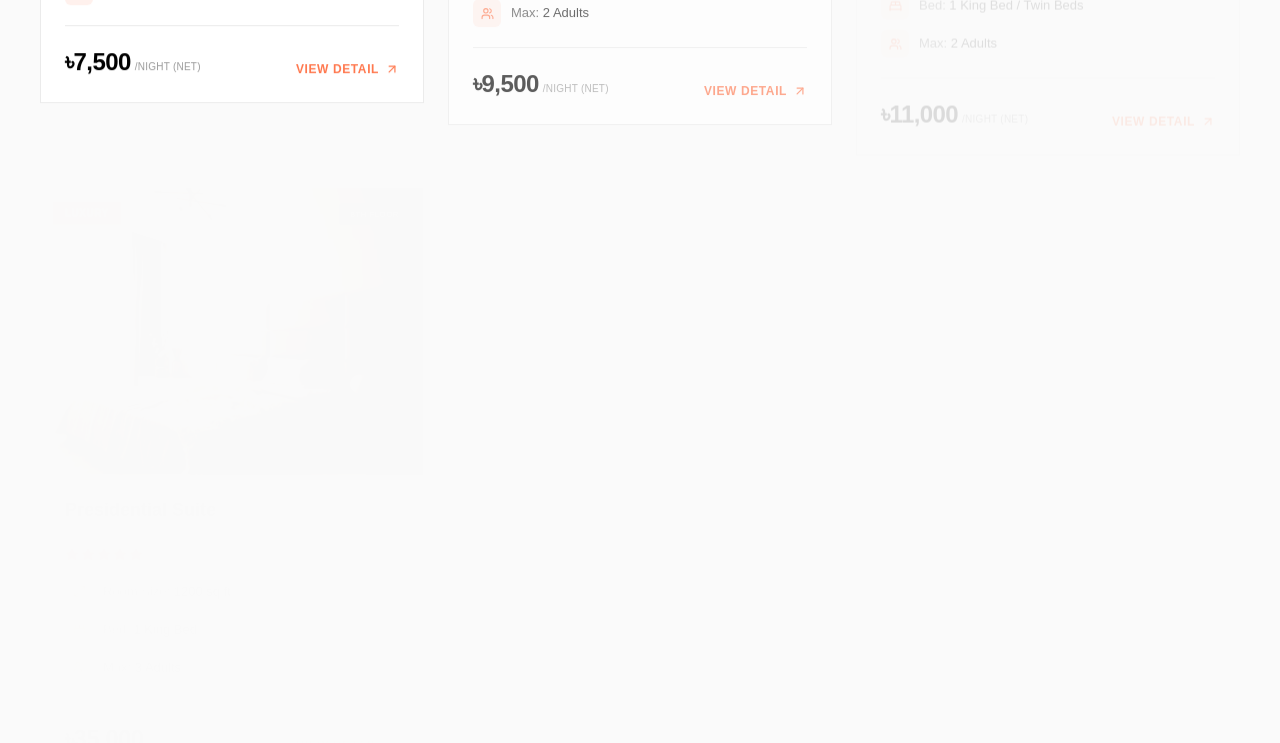
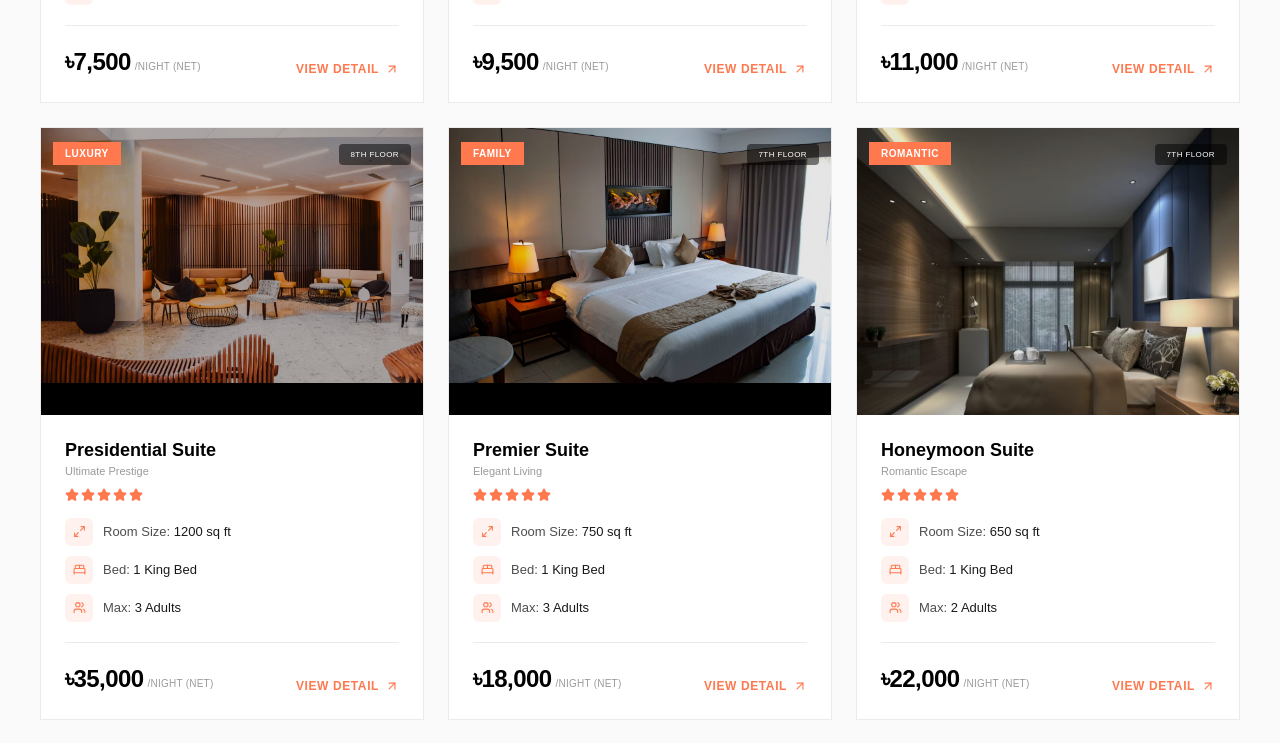
Before and after one commit to inoodex0/The-Azura, a Next.js app: page /rooms in a window 1280 px wide. Shown: the part 1380-2123 px from the top of the page. Built offline with nearby package versions, Linux system fonts and the light colour scheme.

Commit message:
Update facilities and rooms pages: Add "Book Now" button to facilities, refactor room data structure, and enhance image paths

```diff
--- a/src/app/facilities/page.tsx
+++ b/src/app/facilities/page.tsx
@@ -25,7 +25,7 @@ const facilities = [
       "Take a refreshing break and unwind beside our beautifully designed infinity pool. With stunning views and a serene atmosphere, it's the perfect place to soak up the sun and let your worries drift away.",
     image: "/images/facilities/pool.webp",
     icon: Waves,
-
+    button: "Book Now",
     link: "/booking",
     features: ["Heated Pool", "Poolside Bar", "Sun Loungers", "Towel Service"],
   },
@@ -230,12 +230,21 @@ export default function FacilitiesPage() {
                       alt={item.title}
                       className="w-full h-full object-cover transition-transform duration-700 group-hover:scale-110"
                     />
-                    <div className="absolute inset-0 bg-gradient-to-t from-black/60 via-transparent to-transparent" />
+                    <div className="absolute inset-0 bg-gradient-to-t from-black/70 via-black/10 to-transparent" />
 
                     {/* Icon badge */}
                     <div className="absolute top-4 right-4 flex h-10 w-10 items-center justify-center bg-[#ff784e] text-white">
                       <Icon size={18} />
                     </div>
+
+                    {/* Book Now button on image */}
+                    <Link
+                      href={item.link}
+                      className="absolute bottom-4 left-4 inline-flex items-center gap-2 bg-white/95 backdrop-blur-sm text-[#1a1a1a] px-5 py-2.5 text-[10px] font-bold uppercase tracking-[0.12em] hover:bg-[#ff784e] hover:text-white transition-all duration-300"
+                    >
+                      {item.button}
+                      <ArrowUpRight size={13} className="transition-transform group-hover:translate-x-0.5 group-hover:-translate-y-0.5" />
+                    </Link>
                   </div>
 
                   {/* Content */}
@@ -263,17 +272,6 @@ export default function FacilitiesPage() {
                         </span>
                       ))}
                     </div>
-
-                    <Link
-                      href={item.link}
-                      className="mt-5 inline-flex items-center gap-2 text-xs font-bold uppercase tracking-[0.12em] text-[#1a1a1a] hover:text-[#ff784e] transition-colors"
-                    >
-                      {item.button}
-                      <ArrowUpRight
-                        size={14}
-                        className="transition-transform group-hover:translate-x-0.5 group-hover:-translate-y-0.5"
-                      />
-                    </Link>
                   </div>
                 </div>
               );
--- a/src/app/rooms/page.tsx
+++ b/src/app/rooms/page.tsx
@@ -16,100 +16,9 @@ import {
   Phone,
 } from "lucide-react";
 
+import { roomsData } from "@/lib/roomsData";
+
 gsap.registerPlugin(ScrollTrigger);
-
-const rooms = [
-  {
-    id: "premier-room",
-    name: "Premier Room",
-    subtitle: "Comfort Redefined",
-    tag: "Popular",
-    description: "Experience elegance in our beautifully designed Premier Room. Featuring modern amenities, plush bedding, and stunning city views, this room is perfect for both business and leisure travelers.",
-    image: "/images/room1.avif",
-    price: "7,500",
-    floor: "3rd - 5th Floor",
-    bed: "1 King Bed",
-    maxGuests: "2 Adults",
-    size: "320 sq ft",
-    stars: 4,
-    amenities: ["Free Wi-Fi", "LED TV", "Air Conditioning", "Mini Bar", "Room Service", "City View"],
-  },
-  {
-    id: "superior-deluxe-room",
-    name: "Superior Deluxe Room",
-    subtitle: "Spacious Luxury",
-    tag: "Best Seller",
-    description: "Our Superior Deluxe Room offers extra space and premium finishes. Enjoy the separate seating area, upgraded bathroom, and panoramic views that make your stay truly memorable.",
-    image: "/images/room2.avif",
-    price: "9,500",
-    floor: "4th - 6th Floor",
-    bed: "1 King Bed",
-    maxGuests: "2 Adults",
-    size: "400 sq ft",
-    stars: 4,
-    amenities: ["Free Wi-Fi", "LED TV", "Air Conditioning", "Mini Bar", "Room Service", "City View", "Seating Area"],
-  },
-  {
-    id: "executive-room",
-    name: "Executive Room",
-    subtitle: "Business Class Comfort",
-    tag: "",
-    description: "Designed for the discerning business traveler, the Executive Room combines functionality with luxury. Features a work desk, ergonomic chair, and premium connectivity.",
-    image: "/images/room3.avif",
-    price: "11,000",
-    floor: "6th - 8th Floor",
-    bed: "1 King Bed / Twin Beds",
-    maxGuests: "2 Adults",
-    size: "450 sq ft",
-    stars: 4,
-    amenities: ["Free Wi-Fi", "LED TV", "Air Conditioning", "Mini Bar", "Room Service", "Work Desk", "Nespresso Machine"],
-  },
-  {
-    id: "presidential-suite",
-    name: "Presidential Suite",
-    subtitle: "Ultimate Prestige",
-    tag: "Luxury",
-    description: "The pinnacle of luxury at The Azura. Our Presidential Suite features a private living room, dining area, panoramic terrace, and dedicated butler service for the most discerning guests.",
-    image: "/images/rooms/room-1.avif",
-    price: "35,000",
-    floor: "8th Floor",
-    bed: "1 King Bed",
-    maxGuests: "3 Adults",
-    size: "1200 sq ft",
-    stars: 5,
-    amenities: ["Free Wi-Fi", "LED TV", "Air Conditioning", "Full Bar", "Butler Service", "Panoramic Terrace", "Private Dining", "Jacuzzi"],
-  },
-  {
-    id: "premier-suite",
-    name: "Premier Suite",
-    subtitle: "Elegant Living",
-    tag: "Family",
-    description: "A generous suite with separate living and sleeping areas. Perfect for extended stays or families, the Premier Suite offers home-like comfort with hotel luxury.",
-    image: "/images/rooms/room-2.avif",
-    price: "18,000",
-    floor: "7th Floor",
-    bed: "1 King Bed",
-    maxGuests: "3 Adults",
-    size: "750 sq ft",
-    stars: 5,
-    amenities: ["Free Wi-Fi", "LED TV", "Air Conditioning", "Mini Bar", "Living Room", "Dining Area", "Room Service", "Sea View"],
-  },
-  {
-    id: "honeymoon-suite",
-    name: "Honeymoon Suite",
-    subtitle: "Romantic Escape",
-    tag: "Romantic",
-    description: "Crafted for love and celebration. Our Honeymoon Suite features a king-size bed with premium linens, rose petal turndown service, champagne on arrival, and breathtaking sunset views.",
-    image: "/images/rooms/room-3.avif",
-    price: "22,000",
-    floor: "7th Floor",
-    bed: "1 King Bed",
-    maxGuests: "2 Adults",
-    size: "650 sq ft",
-    stars: 5,
-    amenities: ["Free Wi-Fi", "LED TV", "Air Conditioning", "Full Bar", "Champagne", "Rose Turndown", "Sunset View", "Bathtub"],
-  },
-];
 
 function RoomsPageInner() {
   const pageRef = useRef<HTMLDivElement>(null);
@@ -122,9 +31,11 @@ function RoomsPageInner() {
         y: 50, opacity: 0, duration: 1, ease: "power3.out", delay: 0.2,
       });
 
-      gsap.from(".room-block", {
-        y: 60, opacity: 0, duration: 0.9, stagger: 0.15, ease: "power3.out",
-        scrollTrigger: { trigger: ".rooms-list", start: "top 80%", once: true },
+      gsap.utils.toArray<HTMLElement>(".room-block").forEach((block) => {
+        gsap.fromTo(block, { y: 60, opacity: 0 }, {
+          y: 0, opacity: 1, duration: 0.9, ease: "power3.out",
+          scrollTrigger: { trigger: block, start: "top 85%", toggleActions: "play none none none" },
+        });
       });
 
       gsap.from(".stat-item", {
@@ -211,8 +122,8 @@ function RoomsPageInner() {
           </div>
 
           <div className="grid grid-cols-1 sm:grid-cols-2 lg:grid-cols-3 gap-6">
-            {rooms.map((room) => (
-              <div key={room.id} id={room.id} className="room-block scroll-mt-24 group overflow-hidden border border-black/[0.08] bg-white hover:shadow-[0_8px_40px_rgba(0,0,0,0.08)] transition-all duration-500">
+            {roomsData.map((room) => (
+              <div key={room.slug} id={room.slug} className="room-block scroll-mt-24 group overflow-hidden border border-black/[0.08] bg-white hover:shadow-[0_8px_40px_rgba(0,0,0,0.08)] transition-all duration-500">
                 {/* IMAGE */}
                 <div className="relative block aspect-[4/3] overflow-hidden bg-black">
                   <img src={room.image} alt={room.name} className="h-full w-full object-cover transition-transform duration-700 ease-out group-hover:scale-105" />
@@ -275,7 +186,7 @@ function RoomsPageInner() {
                         /Night (Net)
                       </span>
                     </div>
-                    <Link href={`/rooms/${room.id}?${bp}`}
+                    <Link href={`/rooms/${room.slug}?${bp}`}
                       className="group/link flex items-center gap-1.5 text-[11px] font-semibold uppercase tracking-wider text-[#ff784e] transition-colors hover:text-black sm:text-[12px]">
                       View Detail
                       <ArrowUpRight size={14} className="transition-transform duration-300 group-hover/link:-translate-y-0.5 group-hover/link:translate-x-0.5" />
--- a/src/components/shared/Navbar.tsx
+++ b/src/components/shared/Navbar.tsx
@@ -90,7 +90,7 @@ export default function Navbar() {
 
       <nav className="border-b border-black/10 bg-white">
         <div className="mx-auto max-w-[1500px] px-4 sm:px-6 lg:px-10">
-          <div className="flex h-[70px] items-center justify-between sm:h-[80px] lg:h-[86px]">
+          <div className="flex h-[80px] items-center justify-between sm:h-[80px] lg:h-[86px]">
 
             {/* LOGO */}
             <Link href="/" onClick={closeMobileMenu} className="group flex shrink-0 items-center gap-2 sm:gap-3">
--- a/src/lib/roomsData.ts
+++ b/src/lib/roomsData.ts
@@ -87,8 +87,8 @@ export const roomsData = [
     tag: "Luxury",
     description: "The pinnacle of luxury at The Azura. Our Presidential Suite features a private living room, dining area, panoramic terrace, and dedicated butler service for the most discerning guests.",
     longDescription: "The Presidential Suite represents the finest in luxury accommodation. Spanning 1200 sq ft of exquisitely designed space, it includes a private living room with designer furniture, a formal dining area for six, a panoramic terrace with stunning views, and a private jacuzzi. A dedicated butler is at your service around the clock.",
-    image: "/images/rooms/room-1.avif",
-    gallery: ["/images/rooms/room-1.avif", "/images/rooms/room-2.avif", "/images/rooms/room-3.avif"],
+    image: "/images/room3.avif",
+    gallery: ["/images/room3.avif", "/images/rooms/room-4.avif", "/images/rooms/room-5.avif"],
     price: "35,000",
     floor: "8th Floor",
     bed: "1 King Bed",
@@ -114,8 +114,8 @@ export const roomsData = [
     tag: "Family",
     description: "A generous suite with separate living and sleeping areas. Perfect for extended stays or families, the Premier Suite offers home-like comfort with hotel luxury.",
     longDescription: "The Premier Suite is designed for those who appreciate space and elegance. With a separate living room, dining area, and a generously sized bedroom, it provides all the comforts of home with the luxury of a five-star hotel. Sea views from every window make this suite truly special.",
-    image: "/images/rooms/room-2.avif",
-    gallery: ["/images/rooms/room-2.avif", "/images/rooms/room-1.avif", "/images/rooms/room-3.avif"],
+    image: "/images/room2.avif",
+    gallery: ["/images/room2.avif", "/images/rooms/room-4.avif", "/images/room1.avif"],
     price: "18,000",
     floor: "7th Floor",
     bed: "1 King Bed",
@@ -141,8 +141,8 @@ export const roomsData = [
     tag: "Romantic",
     description: "Crafted for love and celebration. Our Honeymoon Suite features a king-size bed with premium linens, rose petal turndown service, champagne on arrival, and breathtaking sunset views.",
     longDescription: "The Honeymoon Suite is where romance meets luxury. Every detail is designed to create unforgettable moments — from the rose petal turndown service to the champagne on arrival, from the king-size bed draped in the finest linens to the private balcony with breathtaking sunset views. Celebrate your love in the most beautiful setting.",
-    image: "/images/rooms/room-3.avif",
-    gallery: ["/images/rooms/room-3.avif", "/images/rooms/room-1.avif", "/images/rooms/room-2.avif"],
+    image: "/images/room1.avif",
+    gallery: ["/images/room1.avif", "/images/rooms/room-5.avif", "/images/room3.avif"],
     price: "22,000",
     floor: "7th Floor",
     bed: "1 King Bed",
@@ -168,8 +168,8 @@ export const roomsData = [
     tag: "Family",
     description: "The Premier Suite Twin offers the same generous space and luxury as the Premier Suite, but with twin beds — ideal for friends or colleagues traveling together.",
     longDescription: "Enjoy the elegance and spaciousness of the Premier Suite with the added flexibility of twin beds. The Premier Suite Twin features a separate living room, dining area, and two comfortable twin beds with premium linens. Perfect for friends, colleagues, or family members who prefer separate sleeping arrangements without compromising on luxury.",
-    image: "/images/rooms/room-2.avif",
-    gallery: ["/images/rooms/room-2.avif", "/images/rooms/room-1.avif", "/images/rooms/room-3.avif"],
+    image: "/images/rooms/room-5.avif",
+    gallery: ["/images/rooms/room-5.avif", "/images/room2.avif", "/images/rooms/room-4.avif"],
     price: "18,000",
     floor: "7th Floor",
     bed: "2 Twin Beds",
```
